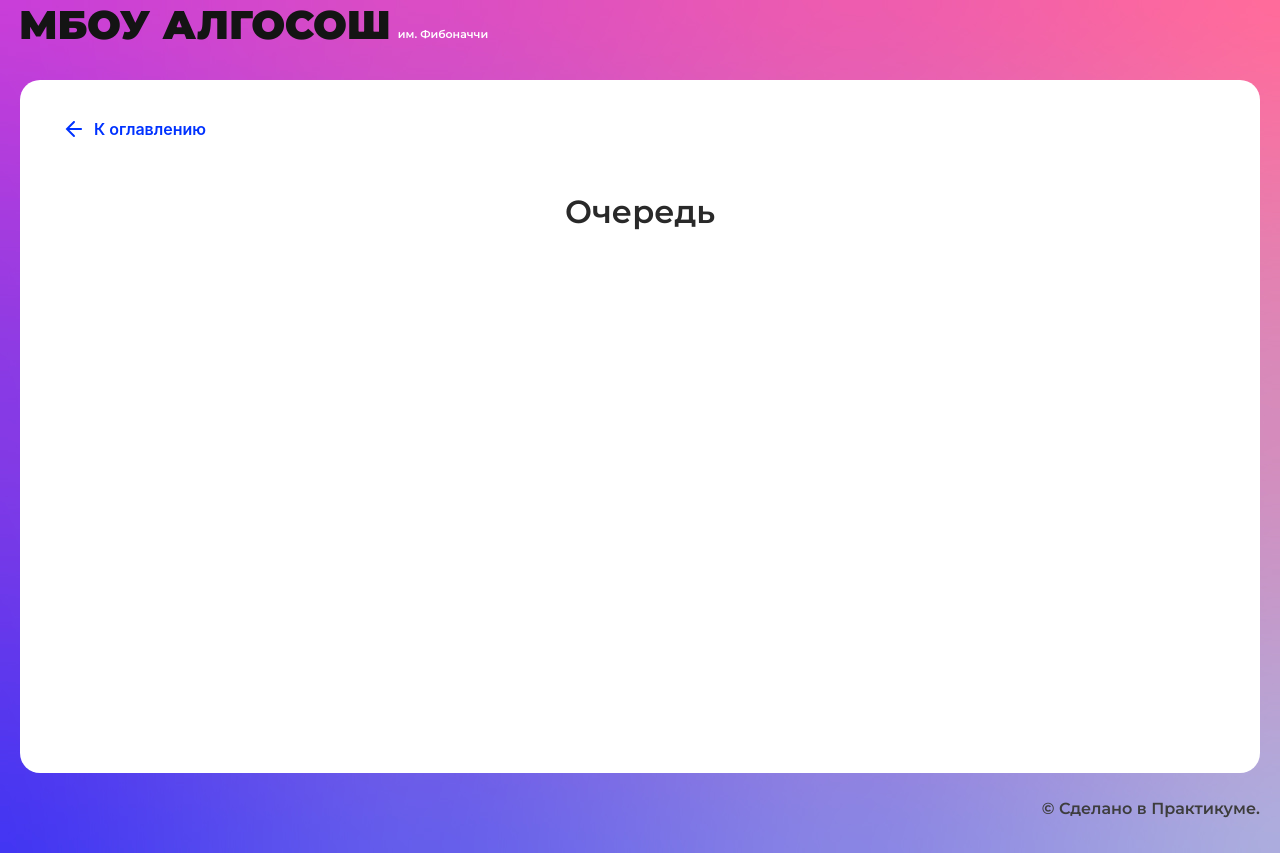
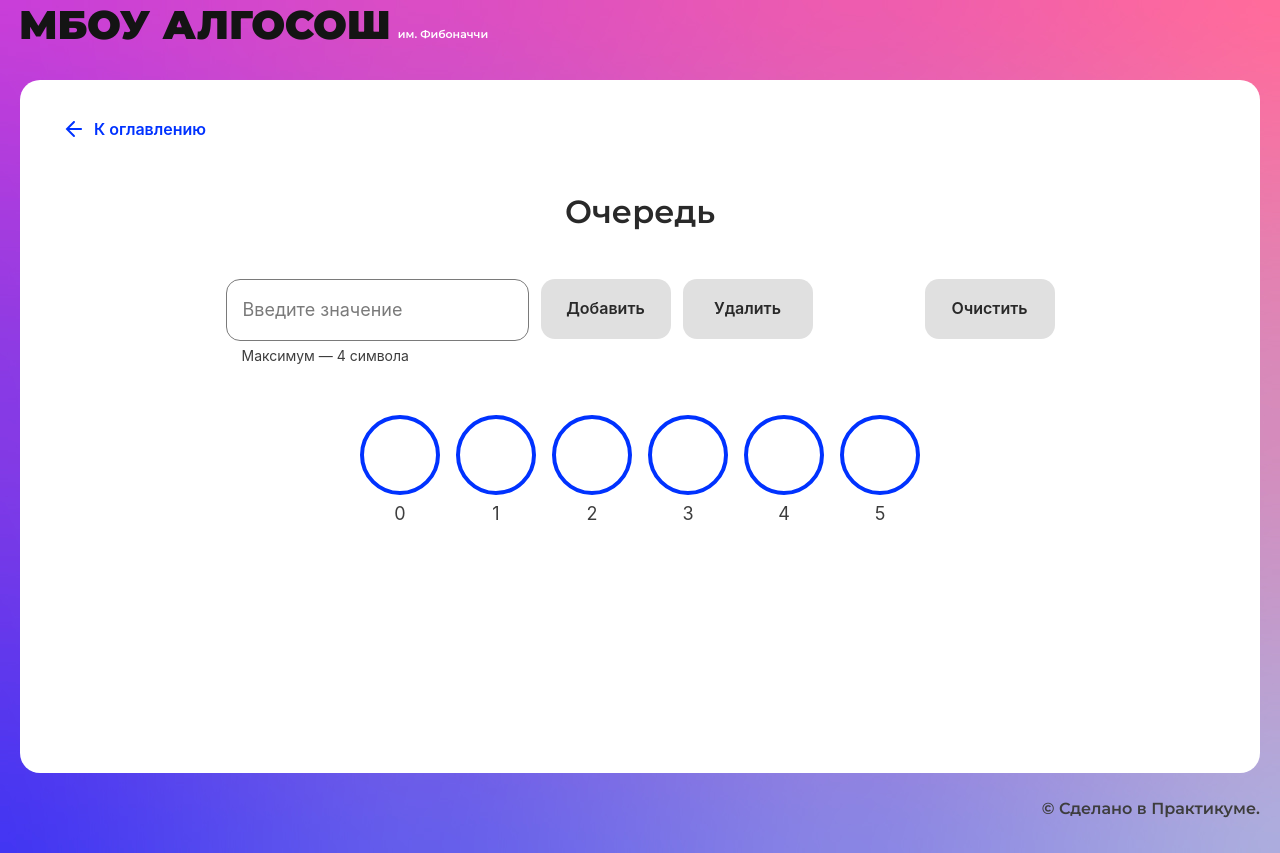
Before and after one commit to zhig1ov/algososh, a React (Create React App) app: page /queue in a window 1280 px wide. Built offline with nearby package versions, Linux system fonts and the light colour scheme.

Commit message:
feat: added queue-page

```diff
--- a/src/components/fibonacci-page/fibonacci-page.tsx
+++ b/src/components/fibonacci-page/fibonacci-page.tsx
@@ -48,6 +48,10 @@ export const FibonacciPage: React.FC = () => {
     )
   }
 
+  const handleInput = (e: React.FormEvent<HTMLInputElement>) => {
+    setInputNumber(+e.currentTarget.value)
+  }
+
   return (
     <SolutionLayout title="Последовательность Фибоначчи">
       <form className={style.form}>
@@ -57,7 +61,7 @@ export const FibonacciPage: React.FC = () => {
           max={19}
           isLimitText={true}
           placeholder = "Введите число"
-          onChange={(e: any) => setInputNumber(+e.target.value)}
+          onChange={handleInput}
         />
         <Button linkedList="small" text='Рассчитать' isLoader={!!inProgress} onClick={sumbitFib}  disabled={!!disableButton} type="submit"/>
       </form>
--- a/src/components/list-page/list-page.tsx
+++ b/src/components/list-page/list-page.tsx
@@ -6,19 +6,7 @@ import { Direction } from "../../types/direction"
 import { LinkedList, ILinkedList } from "./utils"
 import { ElementStates } from "../../types/element-states"
 import { SHORT_DELAY_IN_MS } from "../../constants/delays"
-
-interface listItemProps {
-  adding?: boolean;
-  deleting?: boolean;
-  noArrow?: boolean;
-  tail?: string;
-  head?: string;
-  char?: string;
-  state?: ElementStates;
-  extraCircle?: {
-    char: string;
-  }
-}
+import { listItemProps } from "../../types/types"
 
 export const ListPage: React.FC = () => {
   const [ value, setValue ] = useState<string>("")
@@ -222,7 +210,11 @@ export const ListPage: React.FC = () => {
     setArrCircles([...copyArr]);
     await delay(SHORT_DELAY_IN_MS);
     setDisableButton(false)
-  };
+  }
+
+  const handleInput = (e: React.FormEvent<HTMLInputElement>) => {
+    setValue(e.currentTarget.value)
+  }
 
   return (
     <SolutionLayout title="Связный список">
@@ -233,9 +225,7 @@ export const ListPage: React.FC = () => {
             placeholder="Введите значение"
             min={1}
             value={value || ""}
-            onChange={(e: React.FormEvent<HTMLInputElement>) =>
-              setValue(e.currentTarget.value)
-            }
+            onChange={handleInput}
             isLimitText={true}
             maxLength={4}
           />
--- a/src/components/queue-page/queue-page.tsx
+++ b/src/components/queue-page/queue-page.tsx
@@ -1,10 +1,144 @@
-import React from "react";
-import { SolutionLayout } from "../ui/solution-layout/solution-layout";
+import React, { useState } from "react"
+import { SolutionLayout, Circle, Button, Input } from "../ui"
+import style from "./style.module.css"
+import { delay } from "../../utils/utils"
+import { ElementStates } from "../../types/element-states"
+import { SHORT_DELAY_IN_MS } from "../../constants/delays"
+import { IQueue, Queue } from "./utils"
+import { listItemProps } from "../../types/types"
 
 export const QueuePage: React.FC = () => {
+  const newQueue = new Queue<string>(6)
+  const basicState: listItemProps[] = Array.from({ length: 6 }, () => ({
+    char: "",
+    state: ElementStates.Default,
+  }))
+
+  const [inputValue, setInputValue] = useState<string>("")
+  const [arrLetters, setArrLetters] = useState<listItemProps[]>(basicState)
+  const [adding, setAdding] = useState(false)
+  const [deleting, setDeleting] = useState(false)
+  const [queue, setQueue] = useState<IQueue<string>>(newQueue)
+  const [headIndex, setheadIndex] = useState<number | null>(null)
+
+
+  const sortAndWait = async (arr: listItemProps[]) => {
+    setArrLetters([...arr])
+    await delay(SHORT_DELAY_IN_MS)
+  }
+
+  const enqueue = async () => {
+    setAdding(true)
+    setInputValue("")
+
+    const copyArr = [...arrLetters]
+    queue.enqueue(inputValue)
+    const newHead = queue.getHead()
+    const newTail = queue.getTail()
+    copyArr[newHead.index].char = newHead.value!
+    copyArr[newHead.index].head = "head"
+
+    setheadIndex(newHead.index)
+
+    if (newTail.index > 0) copyArr[newTail.index - 1].tail = ""
+    copyArr[newTail.index].char = newTail.value!
+    copyArr[newTail.index].tail = "tail"
+    copyArr[newTail.index].state = ElementStates.Changing
+
+    await sortAndWait(copyArr)
+    copyArr[newTail.index].state = ElementStates.Default
+
+    setAdding(false)
+  }
+
+  const dequeue = async () => {
+    setDeleting(true)
+    const copyArr = [...arrLetters]
+    const head = queue.getHead()
+    const tail = queue.getTail()
+    if (head.index === tail.index) clearQueue()
+    else {
+      queue.dequeue()
+      const newHead = queue.getHead()
+      const newTail = queue.getTail()
+
+      if (newHead.index > 0) {
+        copyArr[newHead.index - 1].head = ""
+        copyArr[newHead.index - 1].char = ""
+      }
+
+      copyArr[newHead.index].char = newHead.value!
+      copyArr[newHead.index].head = "head"
+      copyArr[newHead.index].state = ElementStates.Changing
+      await sortAndWait(copyArr)
+      copyArr[newHead.index].state = ElementStates.Default
+    }
+
+    setDeleting(false)
+  }
+
+  const clearQueue = () => {
+    const newQueue = new Queue<string>(6)
+    setQueue(newQueue)
+    setheadIndex(null)
+    setArrLetters([...basicState])
+  }
+
+  const handleInput = (e: React.FormEvent<HTMLInputElement>) => {
+    setInputValue(e.currentTarget.value)
+  }
+
   return (
     <SolutionLayout title="Очередь">
-
+        <form className={style.form}>
+          <Input
+            placeholder="Введите значение"
+            min={1}
+            value={inputValue || ""}
+            maxLength={4}
+            isLimitText={true}
+            onChange={handleInput}
+          />
+          <Button
+            disabled={
+              !inputValue ||
+              deleting ||
+              arrLetters[arrLetters.length - 1].char !== ""
+            }
+            isLoader={adding}
+            text="Добавить"
+            type="button"
+            onClick={() => enqueue()}
+          />
+          <Button
+            isLoader={deleting}
+            disabled={adding || headIndex === null}
+            text="Удалить"
+            type="button"
+            onClick={() => dequeue()}
+          />
+          <Button
+            extraClass={style.clearButton}
+            disabled={adding || deleting || headIndex === null}
+            text="Очистить"
+            type="button"
+            onClick={() => clearQueue()}
+          />
+        </form>
+        <ul className={style.circleList}>
+          {arrLetters.map((char, index) => {
+            return (
+              <Circle
+                state={char.state}
+                letter={char.char}
+                index={index}
+                key={index}
+                head={char.head}
+                tail={char.tail}
+              />
+            )
+          })}
+        </ul>
     </SolutionLayout>
-  );
-};
+  )
+}
--- /dev/null
+++ b/src/components/queue-page/style.module.css
@@ -0,0 +1,24 @@
+.flexContainer {
+  display: flex;
+  justify-content: center;
+}
+
+.form {
+  display: flex;
+  margin: auto;
+  max-width: 829px;
+	gap: 12px;
+}
+
+.circleList {
+  list-style-type: none;
+  margin-top: 48px;
+  padding: 0;
+  display: flex;
+  justify-content: center;
+  gap: 16px;
+}
+
+.clearButton {
+  margin-left: 100px;
+}
--- /dev/null
+++ b/src/components/queue-page/utils.ts
@@ -0,0 +1,67 @@
+interface INode<T> {
+  value: T
+  next: null | INode<T>
+}
+
+export interface IQueue<T> {
+  enqueue: (value: T) => void
+  dequeue: () => void
+  getHead: () => { value: T | null; index: number }
+  getTail: () => { value: T | null; index: number }
+}
+
+class Node<T> implements INode<T> {
+  value: T
+  next: null | INode<T>
+  constructor(value: T) {
+    this.value = value
+    this.next = null
+  }
+}
+
+export class Queue<T> implements IQueue<T> {
+  private container: (T | null)[] = []
+  head: number = 0
+  tail: number = 0
+  private readonly size: number = 0
+  private length: number = 0
+
+  constructor(size: number) {
+    this.size = size
+    this.container = Array(size)
+  }
+
+  enqueue(item: T) {
+    if (this.length >= this.size) {
+      throw new Error("Maximum length exceeded")
+    }
+    this.container[this.tail] = item
+    this.tail++
+    this.length++
+  }
+
+  dequeue() {
+    if (this.isEmpty()) {
+      throw new Error("No elements in the queue")
+    }
+    this.container[this.head] = null
+    this.head++
+    this.length--
+  }
+
+  getHead = (): { value: T | null; index: number } => {
+    if (this.isEmpty()) {
+      throw new Error("No elements in the queue")
+    }
+    return { value: this.container[this.head], index: this.head }
+  }
+
+  getTail = (): { value: T | null; index: number } => {
+    if (this.isEmpty()) {
+      throw new Error("No elements in the queue")
+    }
+    return { value: this.container[this.tail-1], index: this.tail-1 }
+  }
+
+  isEmpty = () => this.length === 0
+}
--- a/src/components/sorting-page/sorting-page.tsx
+++ b/src/components/sorting-page/sorting-page.tsx
@@ -3,12 +3,12 @@ import { SolutionLayout, Column, Button, RadioInput } from "../ui"
 import style from "./style.module.css"
 import { delay, getNumber } from "../../utils/utils"
 import { Direction } from "../../types/direction"
-import { columnObject } from "./utils"
+import { columnObject } from "../../types/types"
 import { selectionSorting, bubbleSorting } from "./utils"
 import { ElementStates } from "../../types/element-states"
 import { SHORT_DELAY_IN_MS } from "../../constants/delays"
+import { radioState } from "../../types/types"
 
-type radioState = "selection" | "bubble"
 
 export const SortingPage: React.FC = () => {
   const [ arraySort, setArraySort ] = useState<columnObject[]>([])
@@ -68,13 +68,6 @@ export const SortingPage: React.FC = () => {
     setDisableButton(false)
     mode === "ascending"? setAscending(false) : setDescending(false)
   }
-
-  const renderSort = (column: columnObject, index: number) => {
-    return (
-        <Column index={column.num} state={column.state} key={index} />
-    )
-  }
-
 
   return (
     <SolutionLayout title="Сортировка массива">
--- a/src/components/sorting-page/utils.ts
+++ b/src/components/sorting-page/utils.ts
@@ -1,10 +1,6 @@
 import { swap } from "../../utils/utils"
 import { ElementStates } from "../../types/element-states"
-
-export interface columnObject {
-  num: number
-  state: ElementStates
-}
+import { columnObject } from "../../types/types"
 
 export const selectionSorting = (mode: "ascending" | "descending", arrayToSort: columnObject[], step?: number): {
 	resultArr: columnObject[]; numberOfSteps: number } => {
--- /dev/null
+++ b/src/types/types.ts
@@ -0,0 +1,21 @@
+import { ElementStates } from "./element-states"
+
+export interface listItemProps {
+  adding?: boolean;
+  deleting?: boolean;
+  noArrow?: boolean;
+  tail?: string;
+  head?: string;
+  char?: string;
+  state: ElementStates;
+  extraCircle?: {
+    char: string;
+  }
+}
+
+export interface columnObject {
+  num: number;
+  state: ElementStates;
+}
+
+export type radioState = "selection" | "bubble"
--- a/src/utils/utils.ts
+++ b/src/utils/utils.ts
@@ -1,4 +1,4 @@
-import { columnObject } from "../components/sorting-page/utils"
+import { columnObject } from "../types/types"
 
 export const swap = (arr: columnObject[], firstIndex: number, secondIndex: number): void => {
   const temp = arr[firstIndex];
```
Also changed, not shown: src/components/list-page/utils.ts (+74 -74 lines).
